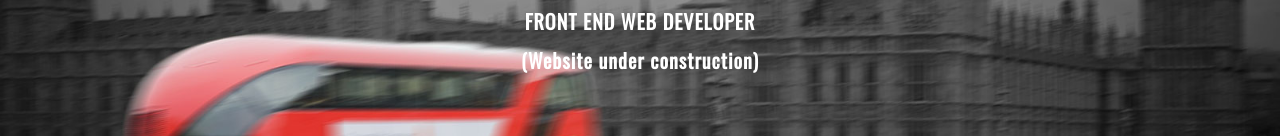
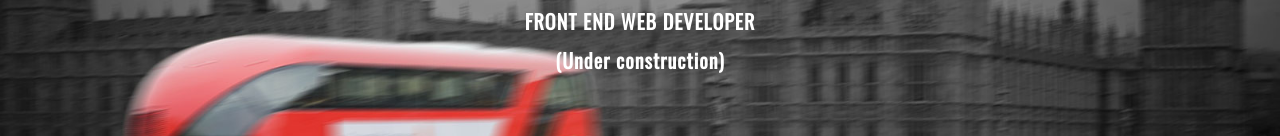
Before and after one commit to geraldjtorres/public_html, a plain HTML site: page index.html in a window 1280 px wide. Shown: the part 491-627 px from the top of the page. Drawn offline with nearby package versions, Linux system fonts and the light colour scheme.

Commit message:
GitHub #3 tweaks

```diff
--- a/index.html
+++ b/index.html
@@ -21,7 +21,7 @@
 
         <h1><span>GERALD TORRES</span></h1>
         <p class="subtitle fadeIn">FRONT END WEB DEVELOPER</p>
-        <p class="subtitle">(Website under construction)</p>
+        <p class="subtitle">(Under construction)</p>
 
     </header>
 
```
